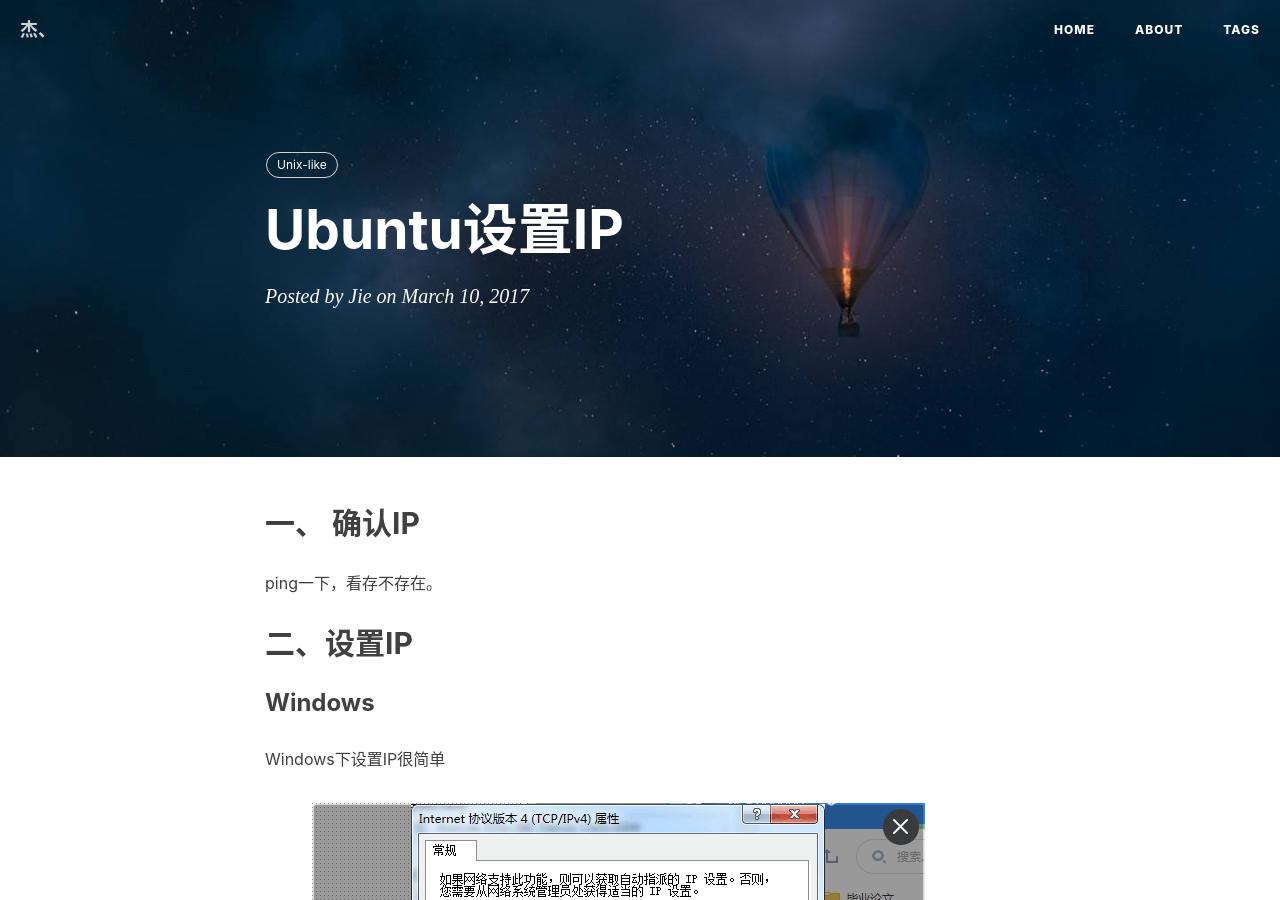
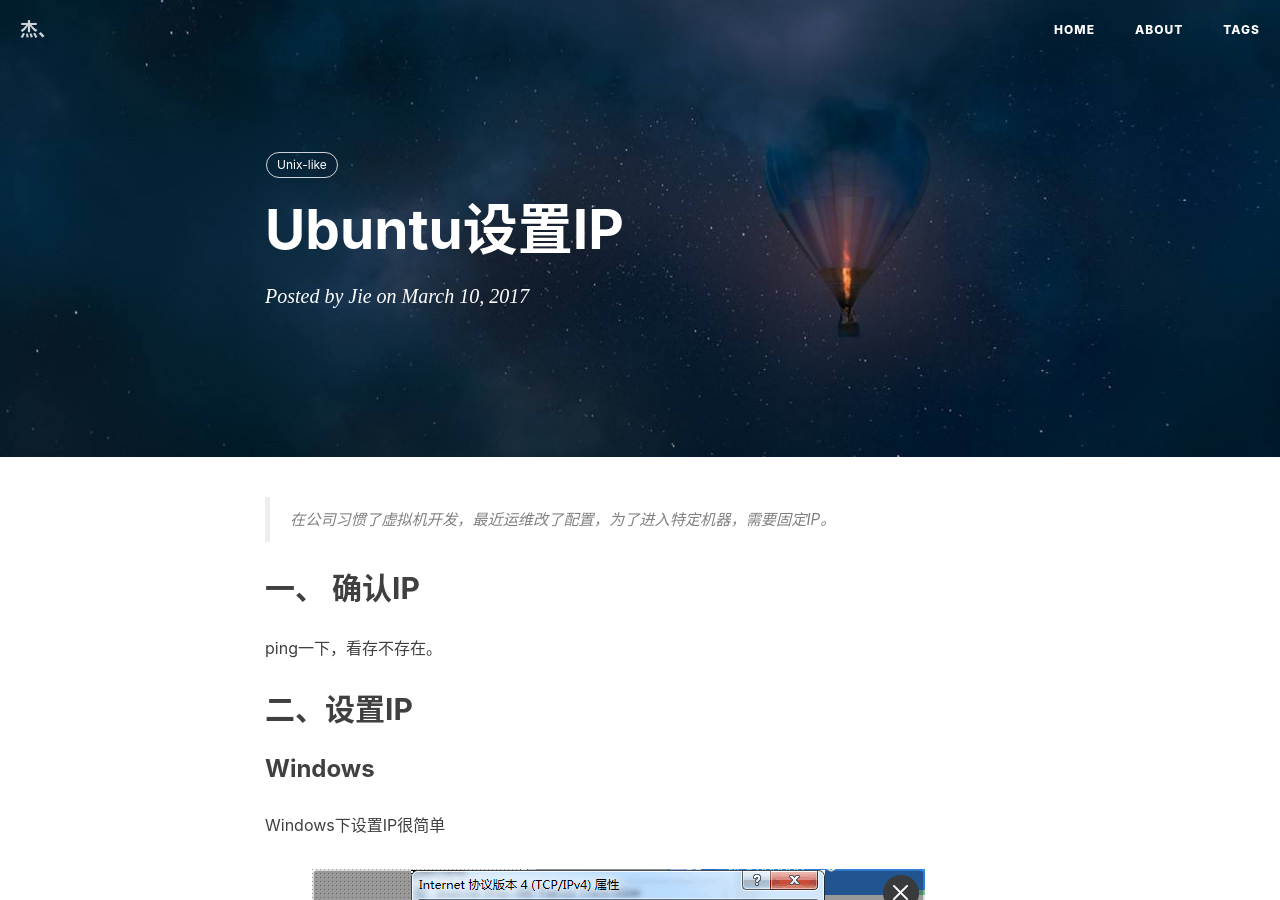
Before and after one commit to ChPi/ChPi.github.io, a Jekyll site: the page built from _posts/2017-03-10-Ubuntu设置ip.markdown, in a window 1280 px wide and 900 px high. Built offline with Jekyll 4.4.1, drawn with Linux system fonts in a browser that asks for light colours; nearby versions of some CDN libraries; comment, search, counter and statistics services are not loaded.

Commit message:
没什么

```diff
--- a/_posts/2017-03-10-Ubuntu设置ip.markdown
+++ b/_posts/2017-03-10-Ubuntu设置ip.markdown
@@ -8,6 +8,8 @@
 tags:
     - Unix-like
 ---
+
+> 在公司习惯了虚拟机开发，最近运维改了配置，为了进入特定机器，需要固定IP。
 
 ## 一、 确认IP
 ping一下，看存不存在。
```
